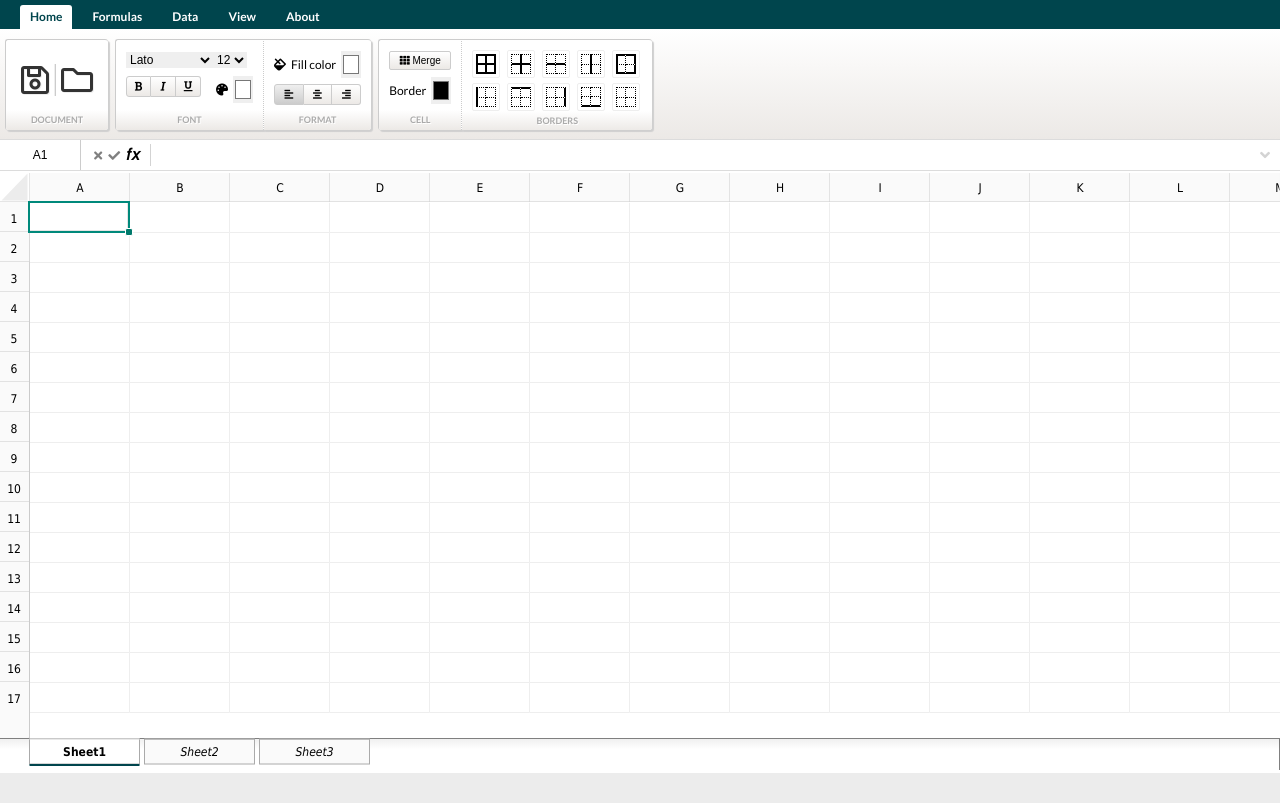
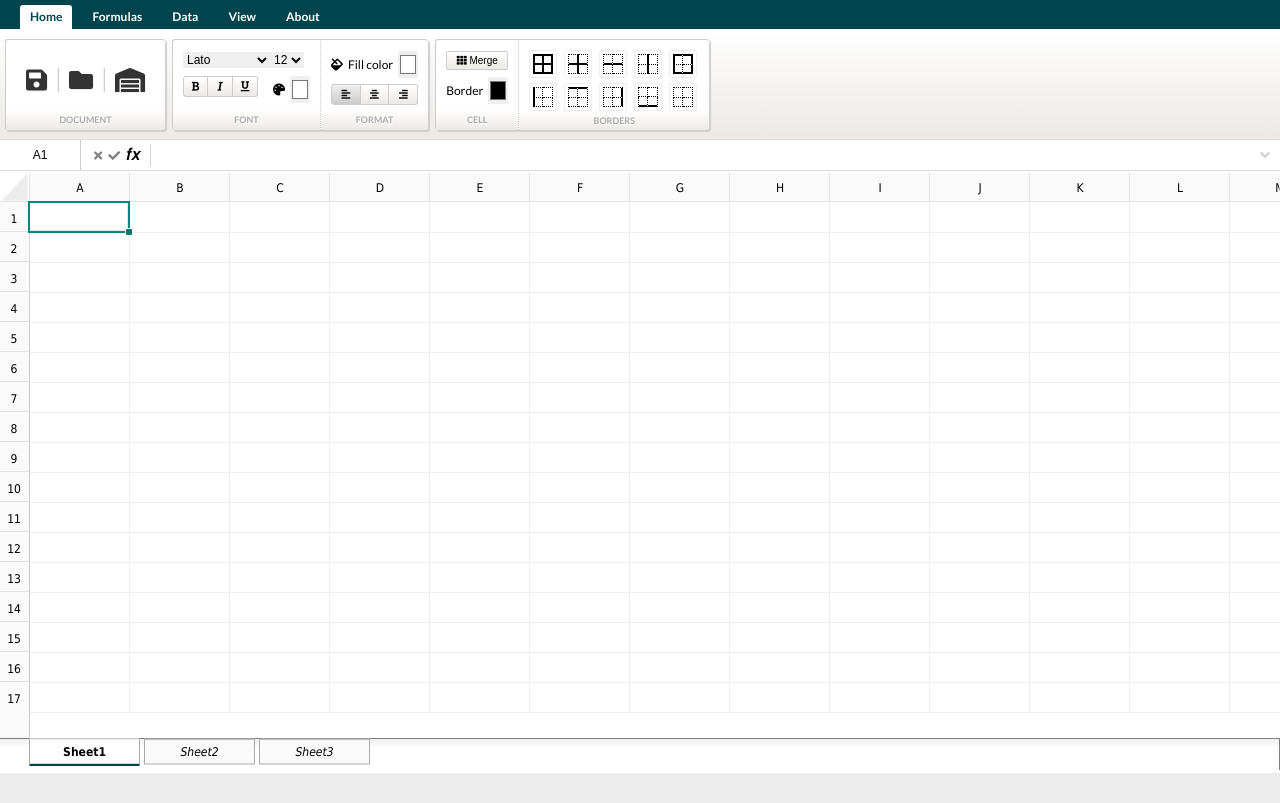
Before and after one commit to code-by-sia/OpenWebSheet, a Vue app: page / in a window 1280 px wide. Built offline with nearby package versions, Linux system fonts and the light colour scheme.

Commit message:
feat: add localStorage support

```diff
--- a/src/App.vue
+++ b/src/App.vue
@@ -1,17 +1,3 @@
-<template>
-    <div id="app">
-        <ribbon-menu :appearance="appearance"
-                     :state="state"
-                     @action="onAction"/>
-        <formula-bar :label="state.label"
-                     v-model="state.value"
-                     @commit="onCommit"
-                     @abort="onAbort"/>
-        <open-sheet @ready="onReady" @change="onChange"/>
-        <status-bar/>
-    </div>
-</template>
-
 <script lang="ts">
   import { Component, Vue } from 'vue-property-decorator';
   import RibbonMenu from "@/RibbonMenu.vue"
@@ -35,6 +21,7 @@
   export default class App extends Vue {
     private uiManager!: UI
     private appearance: Appearance = new Appearance()
+    private fileMode: 'local' | 'file' = 'file'
     private state = {
       isMerged: false,
       label: 'A1',
@@ -52,6 +39,10 @@
       this.state.label = doc.ActiveSheet.SelectionLabel
       this.state.value = doc.ActiveSheet.SelectedValue
       this.state.originalValue = doc.ActiveSheet.SelectedValue
+
+      if (this.fileMode == 'local') {
+        localStorage.setItem('data', JSON.stringify(doc.save()))
+      }
     }
 
     onCommit() {
@@ -73,6 +64,13 @@
         return
       }
       this.uiManager.execCmd(actionName, args)
+    }
+
+    onModeChanged(newMode: 'file' | 'local') {
+      if (this.fileMode == 'file') {
+        (<any>this.$refs['sheet']).load(localStorage.getItem('data'))
+      }
+      this.fileMode = newMode;
     }
 
     onLoad() {
@@ -111,6 +109,21 @@
   }
 </script>
 
+<template>
+    <div id="app">
+        <ribbon-menu :appearance="appearance"
+                     :state="state"
+                     @mode-changed="onModeChanged"
+                     @action="onAction"/>
+        <formula-bar :label="state.label"
+                     v-model="state.value"
+                     @commit="onCommit"
+                     @abort="onAbort"/>
+        <open-sheet ref="sheet" @ready="onReady" @change="onChange"/>
+        <status-bar/>
+    </div>
+</template>
+
 <style lang="scss">
 
 </style>
--- a/src/OpenSheet.vue
+++ b/src/OpenSheet.vue
@@ -16,27 +16,16 @@
       this.ui.execCmd(command, args)
     }
 
+    load(file: string) {
+      this.ui.load(file)
+    }
+
     mounted() {
       this.ui = new UI(<HTMLElement>this.$refs['canvas-container']);
       this.$emit('ready', this.ui);
       this.ui.addOnChangeEventListener((doc: OpenDocument) => {
         this.$emit('change', doc);
       })
-
-      // $('#merge-action').click(function () { return ui.execCmd(ui.isMerged ? 'unmerge' : 'merge'); });
-      // $('#left-action').click(function () { return ui.execCmd('align', 'left'); });
-      // $('#center-action').click(function () { return ui.execCmd('align', 'center'); });
-      // $('#right-action').click(function () { return ui.execCmd('align', 'right'); });
-      // $('#top-border-action').click(function () { return ui.execCmd('top-border', $('#border-color').val()); });
-      // $('#left-border-action').click(function () { return ui.execCmd('left-border', $('#border-color').val()); });
-      // $('#cross-border-action').click(function () { return ui.execCmd('cross-border', $('#border-color').val()); });
-      // $('#horizontal-border-action').click(function () { return ui.execCmd('horizontal-border', $('#border-color').val()); });
-      // $('#vertical-border-action').click(function () { return ui.execCmd('vertical-border', $('#border-color').val()); });
-      // $('#right-border-action').click(function () { return ui.execCmd('right-border', $('#border-color').val()); });
-      // $('#bottom-border-action').click(function () { return ui.execCmd('bottom-border', $('#border-color').val()); });
-      // $('#border-grid .all').click(function () { return ui.execCmd('full-border', $('#border-color').val()); });
-      // $('#no-border').click(function () { return ui.execCmd('no-border', '#fafafa'); });
-
     }
   }
 </script>
--- a/src/RibbonMenu.vue
+++ b/src/RibbonMenu.vue
@@ -1,19 +1,164 @@
+<script lang="ts">
+
+  import { Component, Prop } from "vue-property-decorator"
+  import Vue from 'vue';
+  import { RibbonMenuItem } from "@/components/RibbonMenu"
+  import Ribbon from "@/components/Ribbon.vue"
+  import ControlBox from "@/components/ControlBox.vue"
+  import CellBorderStyle from "@/components/CellBorderStyle.vue"
+  import FontSizeSelector from "@/components/FontSizeSelector.vue"
+  import ActionGroup from "@/components/ActionGroup.vue"
+  import ColorPicker from "@/components/ColorPicker.vue"
+  import ActionButton from "@/components/ActionButton.vue"
+  import { Appearance, TextAlign } from "@/lib/core/Appearance"
+  import FontFamilySelector from "@/components/FontNameSelector.vue"
+  import { Color } from "@/lib/common/types"
+
+  @Component({
+    name: "RibbonMenu",
+    components: {
+      FontFamilySelector,
+      ActionButton, ColorPicker, ActionGroup, FontSizeSelector, CellBorderStyle, ControlBox, Ribbon
+    }
+  })
+  export default class RibbonMenu extends Vue {
+    active = 'menu-home';
+    private fileMode = 'file';
+
+    @Prop()
+    appearance!: Appearance
+
+    @Prop({default: () => ({isMerged: true})})
+    state!: { isMerged: boolean }
+
+    borderColor: Color = 'black';
+
+    get isLocalMode(){
+      return this.fileMode === 'local';
+    }
+
+    changeMode(newMode:string) {
+      this.fileMode = newMode
+      this.$emit('mode-changed', newMode )
+    }
+
+    get activeStyle() {
+      return this.appearance || new Appearance()
+    }
+
+    get textAlignment() {
+      return [
+        {
+          name: 'left',
+          selected: this.activeStyle.textAlign === TextAlign.Left
+        },
+        {
+          name: 'center',
+          selected: this.activeStyle.textAlign === TextAlign.Center
+        },
+        {
+          name: 'right',
+          selected: this.activeStyle.textAlign === TextAlign.Right
+        }
+      ]
+    }
+
+    get fontStyle() {
+      return [
+        {name: 'bold', selected: this.activeStyle.bold},
+        {name: 'italic', selected: this.activeStyle.italic},
+        {name: 'underline', selected: this.activeStyle.underline}
+      ]
+    }
+
+    onBorderChanged(borderStructure: string) {
+      this.onAction(borderStructure, this.borderColor)
+    }
+
+    onAlign(alignment: string) {
+      this.onAction('align', alignment)
+    }
+
+    get foreColor() {
+      return this.activeStyle.text
+    }
+
+    set foreColor(color: string) {
+      this.onAction('fg-color', color)
+    }
+
+    get fillColor() {
+      return this.activeStyle.background
+    }
+
+    set fillColor(color: string) {
+      this.onAction('bg-color', color)
+    }
+
+    get fontSize() {
+      return this.activeStyle.fontSize
+    }
+
+    set fontSize(newSize: number) {
+      this.onAction('font-size', newSize)
+    }
+
+    get fontFamily() {
+      return this.activeStyle.fontName
+    }
+
+    set fontFamily(newFont: string) {
+      this.onAction('font-name', newFont)
+    }
+
+    toggleMerge() {
+      this.onAction(this.state.isMerged ? 'unmerge' : 'merge')
+    }
+
+    onAction(actionName: string, args?: any) {
+      this.$emit('action', {actionName, args})
+    }
+
+    menu: RibbonMenuItem[] = [
+      {name: 'menu-home', label: 'Home'},
+      {name: 'menu-formulas', label: 'Formulas'},
+      {name: 'menu-data', label: 'Data'},
+      {name: 'menu-view', label: 'View'},
+      {name: 'menu-info', label: 'About'}
+    ]
+  }
+</script>
+
 <template>
     <div>
         <ribbon :menu="menu" v-model="active">
             <div slot="menu-home">
-                <control-box label="Document" class="last">
+                <control-box label="Local Storage" v-if="isLocalMode">
+                    <span style="display: flex;align-content: center;flex-direction: column;align-items: center">
+                    <i @click="changeMode('file')"
+                       class="far fa-times-circle xx-large-font flat-button"></i>
+                    <span style="padding: 5px">
+                        Back to file mode
+                    </span>
+                    </span>
+                </control-box>
+                <control-box label="Document" class="last" v-else>
                     <div style="display: flex;padding: 10px 5px;text-align: center">
-                        <i class="far fa-save xx-large-font flat-button"
+                        <i class="fas fa-save x-large-font flat-button"
                            @click="onAction('save-ows')">
                         </i>
                         <span class="seperator">
                         </span>
-                        <i class="far fa-folder xx-large-font flat-button"
+                        <i class="fas fa-folder x-large-font flat-button"
                            @click="onAction('load-ows')">
                         </i>
+                        <span class="seperator">
+                        </span>
+                        <i @click="changeMode('local')"
+                           class="fas fa-warehouse x-large-font flat-button"></i>
                     </div>
                 </control-box>
+
                 <control-box label="Font" class="independent">
                     <p>
                         <font-family-selector v-model="fontFamily"/>
@@ -113,127 +258,6 @@
     </div>
 </template>
 
-<script lang="ts">
-
-  import { Component, Prop } from "vue-property-decorator"
-  import Vue from 'vue';
-  import { RibbonMenuItem } from "@/components/RibbonMenu"
-  import Ribbon from "@/components/Ribbon.vue"
-  import ControlBox from "@/components/ControlBox.vue"
-  import CellBorderStyle from "@/components/CellBorderStyle.vue"
-  import FontSizeSelector from "@/components/FontSizeSelector.vue"
-  import ActionGroup from "@/components/ActionGroup.vue"
-  import ColorPicker from "@/components/ColorPicker.vue"
-  import ActionButton from "@/components/ActionButton.vue"
-  import { Appearance, TextAlign } from "@/lib/core/Appearance"
-  import FontFamilySelector from "@/components/FontNameSelector.vue"
-  import { Color } from "@/lib/common/types"
-
-  @Component({
-    name: "RibbonMenu",
-    components: {
-      FontFamilySelector,
-      ActionButton, ColorPicker, ActionGroup, FontSizeSelector, CellBorderStyle, ControlBox, Ribbon
-    }
-  })
-  export default class RibbonMenu extends Vue {
-    active = 'menu-home';
-
-    @Prop()
-    appearance!: Appearance
-
-    @Prop({default: () => ({isMerged: true})})
-    state!: { isMerged: boolean }
-
-    borderColor: Color = 'black';
-
-    get activeStyle() {
-      return this.appearance || new Appearance()
-    }
-
-    get textAlignment() {
-      return [
-        {
-          name: 'left',
-          selected: this.activeStyle.textAlign === TextAlign.Left
-        },
-        {
-          name: 'center',
-          selected: this.activeStyle.textAlign === TextAlign.Center
-        },
-        {
-          name: 'right',
-          selected: this.activeStyle.textAlign === TextAlign.Right
-        }
-      ]
-    }
-
-    get fontStyle() {
-      return [
-        {name: 'bold', selected: this.activeStyle.bold},
-        {name: 'italic', selected: this.activeStyle.italic},
-        {name: 'underline', selected: this.activeStyle.underline}
-      ]
-    }
-
-    onBorderChanged(borderStructure: string) {
-      this.onAction(borderStructure, this.borderColor)
-    }
-
-    onAlign(alignment: string) {
-      this.onAction('align', alignment)
-    }
-
-    get foreColor() {
-      return this.activeStyle.text
-    }
-
-    set foreColor(color: string) {
-      this.onAction('fg-color', color)
-    }
-
-    get fillColor() {
-      return this.activeStyle.background
-    }
-
-    set fillColor(color: string) {
-      this.onAction('bg-color', color)
-    }
-
-    get fontSize() {
-      return this.activeStyle.fontSize
-    }
-
-    set fontSize(newSize: number) {
-      this.onAction('font-size', newSize)
-    }
-
-    get fontFamily() {
-      return this.activeStyle.fontName
-    }
-
-    set fontFamily(newFont: string) {
-      this.onAction('font-name', newFont)
-    }
-
-    toggleMerge() {
-      this.onAction(this.state.isMerged ? 'unmerge' : 'merge')
-    }
-
-    onAction(actionName: string, args?: any) {
-      this.$emit('action', {actionName, args})
-    }
-
-    menu: RibbonMenuItem[] = [
-      {name: 'menu-home', label: 'Home'},
-      {name: 'menu-formulas', label: 'Formulas'},
-      {name: 'menu-data', label: 'Data'},
-      {name: 'menu-view', label: 'View'},
-      {name: 'menu-info', label: 'About'}
-    ]
-  }
-</script>
-
 <style scoped>
 
     .seperator {
--- a/src/components/ControlBox.vue
+++ b/src/components/ControlBox.vue
@@ -100,6 +100,10 @@
             color: #333;
             text-shadow: 1px 1px 0 #eee;
             transition-duration: .1s;
+            align-items: center;
+            align-content: center;
+            display: flex;
+            padding: 0 5px;
         }
 
         .flat-button:hover {
@@ -108,6 +112,10 @@
             transition-duration: .1s;
         }
 
+        .x-large-font {
+            font-size: x-large;
+        }
+
         .xx-large-font {
             font-size: xx-large;
         }
```
Also changed, not shown: 9 other files (tests, documents, lock files or other folders).
